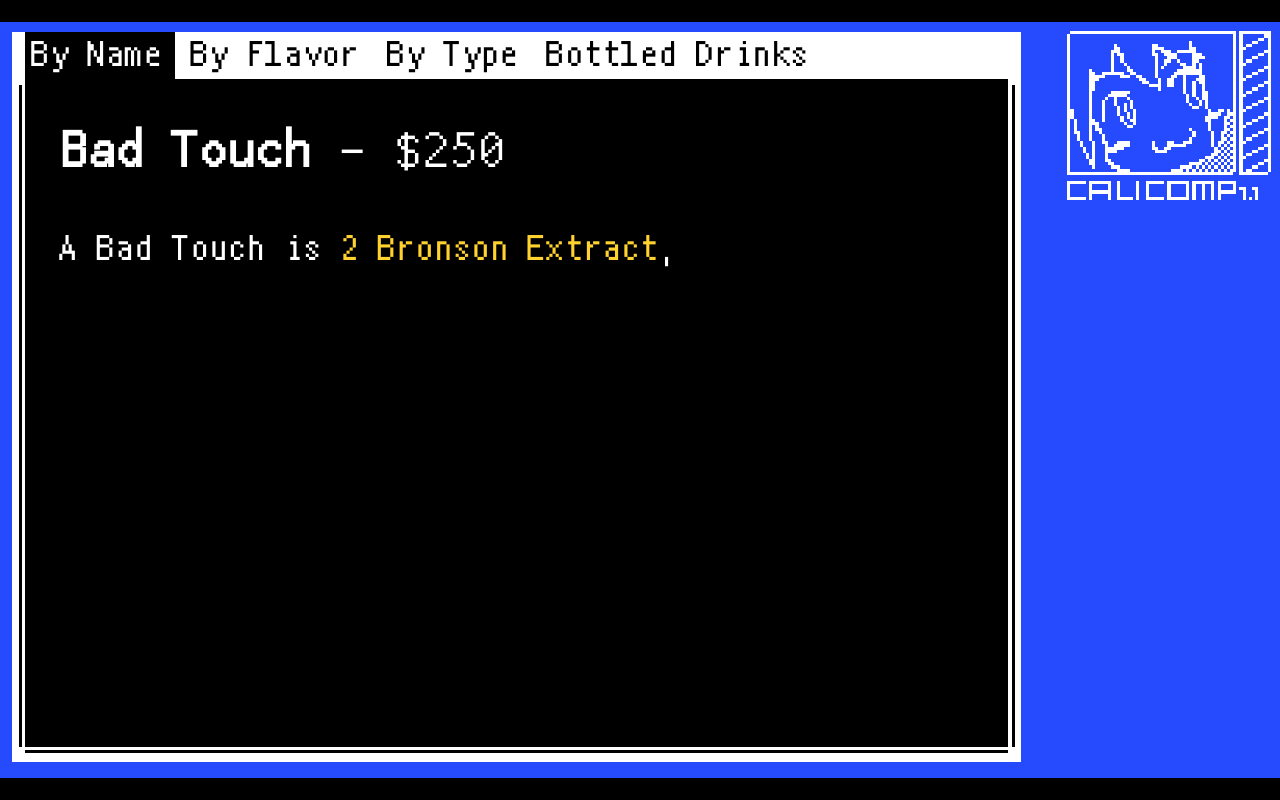
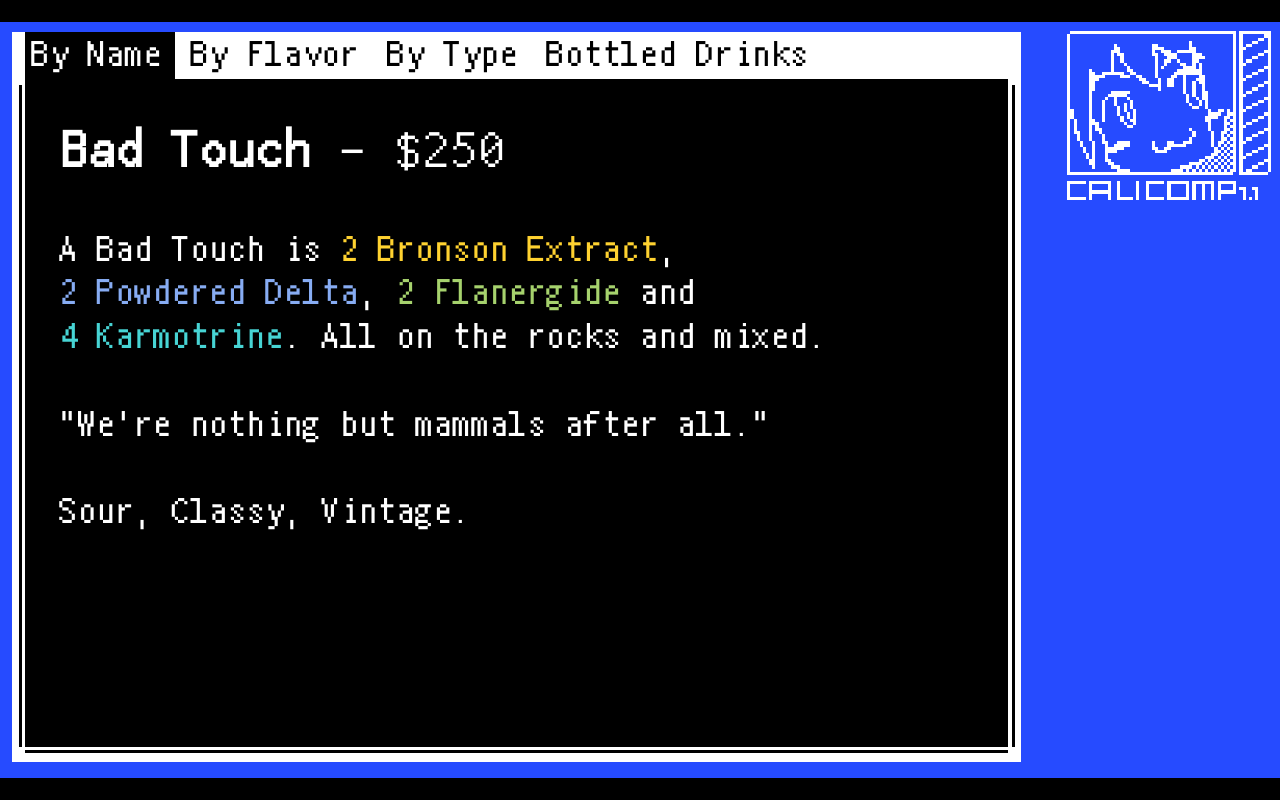
Before and after one commit to DatKami/bartending-interface, a React (Create React App) app: page / in a window 1280 px wide. Built offline with nearby package versions, Linux system fonts and the light colour scheme; what uifx would draw is missing.

Commit message:
implement ingredients, flavor text, flavors

```diff
--- a/src/App.js
+++ b/src/App.js
@@ -18,6 +18,9 @@ const options = [
       rocks: true,
       aged: false,
       blended: false
+    },
+    style: {
+      paddingRight: '2.5rem'
     },
     flavorText: 'We\'re nothing but mammals after all.',
     flavorTypes: ['Sour', 'Classy', 'Vintage']
--- a/src/App.scss
+++ b/src/App.scss
@@ -153,13 +153,27 @@ html {
             }
             .drink-description {
               margin-top: (30rem/16);
+              padding-right: 2rem;
               font-family: 'Va-11 Hall-A 6px';
+              line-height: 1.4;
               font-size: 1.251rem;
+              .nowrap {
+                white-space: nowrap;
+              }
               .adelhyde {
                 color: #F21637;
               }
               .bronsonExtract {
                 color: #FFD230;
+              }
+              .powderedDelta {
+                color: #87ACF3;
+              }
+              .flanergide {
+                color: #A6D26D;
+              }
+              .karmotrine {
+                color: #47D4D4
               }
             }
           }
--- a/src/DrinkWindow.js
+++ b/src/DrinkWindow.js
@@ -2,24 +2,80 @@ import React from 'react';
 
 class DrinkWindow extends React.Component {
     render() {
-        const {name, ingredients, cost} = this.props.drink;
+        const {name, ingredients, style, cost, flavorText, flavorTypes} = this.props.drink;
         const {adelhyde, bronsonExtract, powderedDelta, flanergide, karmotrine, optionalKarmotrine, rocks, aged, blended} = ingredients;
         let ingredientList = [
-            {amount: adelhyde, name: 'Adelhyde'},
-            {amount: bronsonExtract, name: 'Bronson Extract'},
-            {amount: powderedDelta, name: 'Powdered Delta'},
-            {amount: flanergide, name: 'Flanergide'},
-            {amount: karmotrine, name: 'Karmotrine'}
-        ];
+                {amount: adelhyde, name: 'Adelhyde', className: 'adelhyde'},
+                {amount: bronsonExtract, name: 'Bronson Extract', className: 'bronsonExtract'},
+                {amount: powderedDelta, name: 'Powdered Delta', className: 'powderedDelta'},
+                {amount: flanergide, name: 'Flanergide', className: 'flanergide'},
+                {amount: karmotrine, name: 'Karmotrine', className: 'karmotrine'}
+            ].filter(ingredient => ingredient.amount !== 0 && ingredient.amount),
+
+            numberedIngredients = ingredientList.map((ingredient, index, arr) => {
+                const {amount, className, name} = ingredient;
+                const isLast = index === arr.length - 1;
+                const isSecondLast = index === arr.length - 2;
+                return (<span>
+                    {isLast && 'and '}
+                    <span className="nowrap">
+                        <span className={className}>{amount + ' ' + name}</span>
+                        {isLast ? '.' : isSecondLast ? '' : ','}
+                    </span>
+                    {' '}
+                </span>)
+            }),
+            flavorsString = flavorTypes.map((flavor, index, arr) => {
+                const isLast = index === arr.length - 1;
+                return (<span>
+                    {flavor + (isLast ? '.' : ', ')}
+                </span>)
+            }),
+            addonString;
+
+        if (rocks) {
+            if (aged) {
+                if (blended) {
+
+                } else {
+
+                }
+            } else {
+                if (blended) {
+
+                } else {
+                    addonString = 'All on the rocks and mixed'
+                }
+            }
+        } else {
+            if (aged) {
+                if (blended) {
+
+                } else {
+
+                }
+            } else {
+                if (blended) {
+
+                } else {
+                    addonString = 'All mixed'
+                }
+            }
+        }
+
         return (
             <div className="drink" onClick={this.props.onClick}>
                 <div className="drink-title">
                     <b>{name}</b> - ${cost}
                 </div>
-                <div className="drink-description">
+                <div className="drink-description" style={style}>
                     A {name} is{' '}
-                        {adelhyde !== 0 && adelhyde && ((<span><span className="adelhyde">{adelhyde + ' Adelhyde'}</span>, </span>))}
-                        {bronsonExtract !== 0 && bronsonExtract && (<span><span className="bronsonExtract">{bronsonExtract + ' Bronson Extract'}</span>, </span>)}
+                        {numberedIngredients}
+                        {addonString}{addonString && '.'}
+                        <br/><br/>
+                        {'"' + flavorText + '"'}
+                        <br/><br/>
+                        {flavorsString}
                 </div>
             </div>
         );
```
